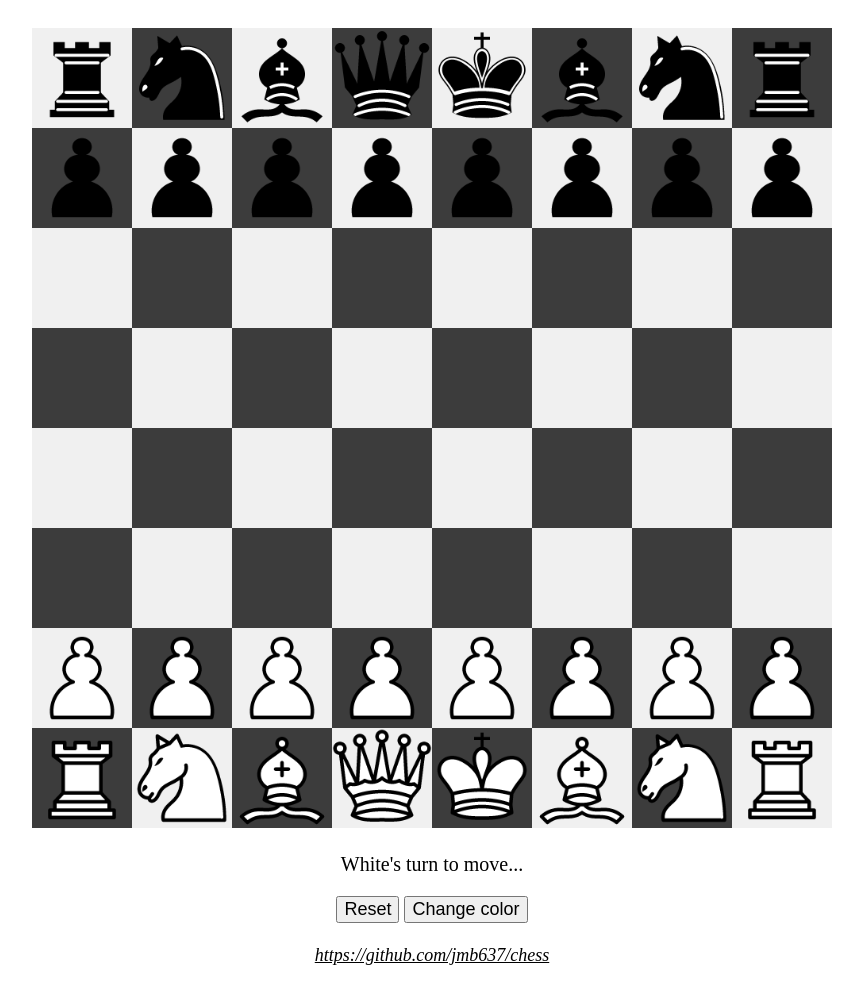
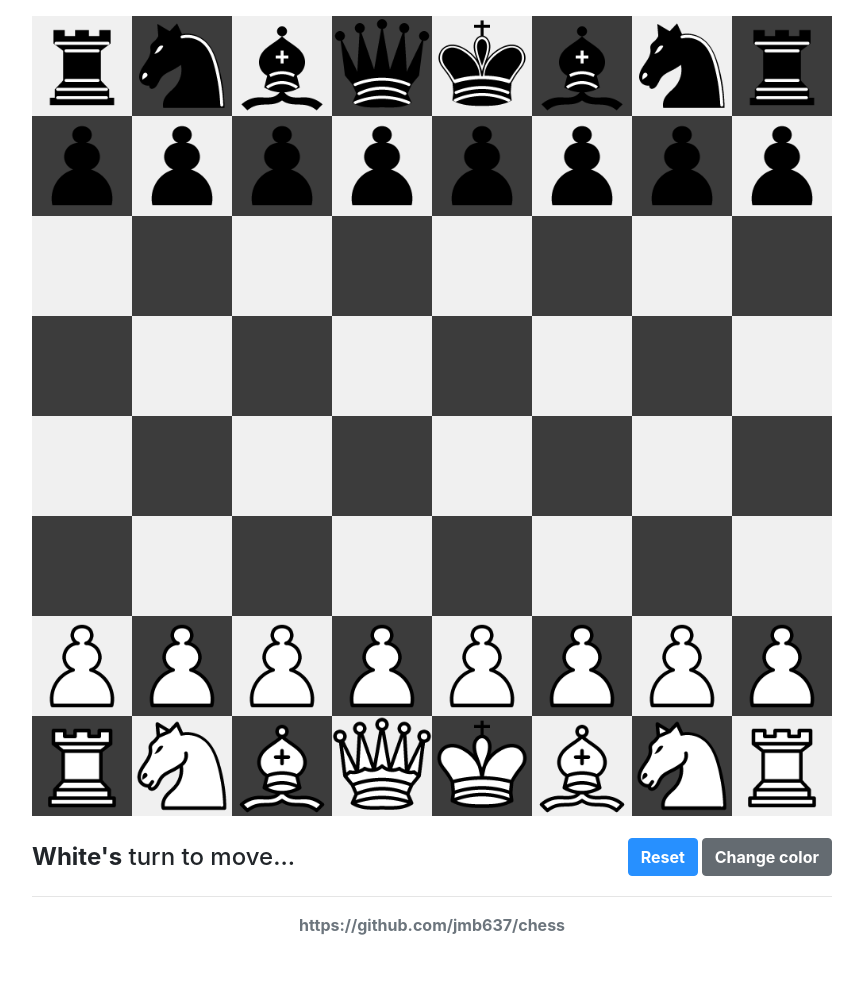
Before and after one commit to jmb637/chess, a website with bundled scripts: page index.html in a window 1280 px wide. Shown: the whole page, without its empty margins (208-1071 px from the left). After the commit the page ends 937 px from the top, so only its background shows below. Built offline with nearby package versions, Linux system fonts and the light colour scheme.

Commit message:
Improve styling with Bootstrap

```diff
--- a/chess.js
+++ b/chess.js
@@ -1132,24 +1132,24 @@ function updateStatusLabel() {
   let text = "";
   switch (boardStatus) {
     case status.CHECK: {
-      text += turnColorText + ' is in check.\n';
+      text += '<b>' + turnColorText + '</b> is in check.\n';
     }
     case status.STANDARD: {
-      text += turnColorText + '\'s turn to move...';
+      text += '<b>' + turnColorText + '\'s</b> turn to move...';
       break;
     }
     case status.CHECKMATE: {
-      text += turnColorText + ' has been checkmated.\n';
-      text += oppositeTurnColorText + ' wins!';
+      text += '<b>' + turnColorText + '</b> has been checkmated.\n';
+      text += '<b>' + oppositeTurnColorText + '</b> wins!';
       break;
     }
     case status.STALEMATE: {
-      text += 'Stalemate.';
+      text += '<b>Stalemate.</b>';
       break;
     }
   }
 
-  statusLabel.innerText = text;
+  statusLabel.innerHTML = text;
 }
 
 function getPositionFromCoords(canvas, clientX, clientY) {
--- a/index.html
+++ b/index.html
@@ -4,21 +4,28 @@
 <head>
     <meta charset="utf-8">
     <link rel="icon" href="data:,">
+    <link rel="stylesheet" href="https://stackpath.bootstrapcdn.com/bootstrap/4.1.2/css/bootstrap.min.css" integrity="sha384-Smlep5jCw/wG7hdkwQ/Z5nLIefveQRIY9nfy6xoR1uRYBtpZgI6339F5dgvm/e9B"
+        crossorigin="anonymous">
     <link rel="stylesheet" type="text/css" href="style.css">
     <title>Chess</title>
     <script src="chess.js"></script>
 </head>
 
 <body>
-    <div id="container">
-        <canvas id="canvas" width="800" height="800"></canvas>
-        <div>
-            <p id="status"></p>
-            <button id="reset">Reset</button>
-            <button id="change_color">Change color</button>
-            <p>
-                <a href="https://github.com/jmb637/chess">https://github.com/jmb637/chess</a>
-            </p>
+    <div id="container" class="container-fluid">
+        <div class="mx-auto mt-3">
+            <canvas id="canvas" width="800" height="800"></canvas>
+            <div class="row my-3 pb-1">
+                <h4 id="status" class="col-6 my-auto"></h4>
+                <div class="col-6 my-auto text-right font-weight-bold">
+                    <button id="reset" class="btn btn-primary">Reset</button>
+                    <button id="change_color" class="btn btn-secondary">Change color</button>
+                </div>
+            </div>
+            <hr>
+            <div class="text-center">
+                <a class="text-secondary font-weight-bold" href="https://github.com/jmb637/chess">https://github.com/jmb637/chess</a>
+            </div>
         </div>
     </div>
     <div style="display: none">
--- a/style.css
+++ b/style.css
@@ -1,19 +1,20 @@
-body {
-  font-size: 20px;
-  text-align: center;
+.container-fluid > div {
+  width: 800px;
 }
 
-button {
-  font-size: 18px;
+.btn {
+  box-shadow: none !important;
+  font-weight: 700;
 }
 
-a {
-  color: black;
-  font-size: 18px;
-  font-style: italic;
+.btn-primary {
+  background-color: #2790ff;
+  border-color: #2790ff;
+  color: #fff;
 }
 
-#container {
-  margin: auto;
-  padding-top: 20px;
+.btn-secondary {
+  background-color: #646b71;
+  border-color: #646b71;
+  color: #fff;
 }
```
Also changed, not shown: scripts/ui/controller.js (+6 -6 lines), package.json (line endings or trailing spaces), 1 other file.
